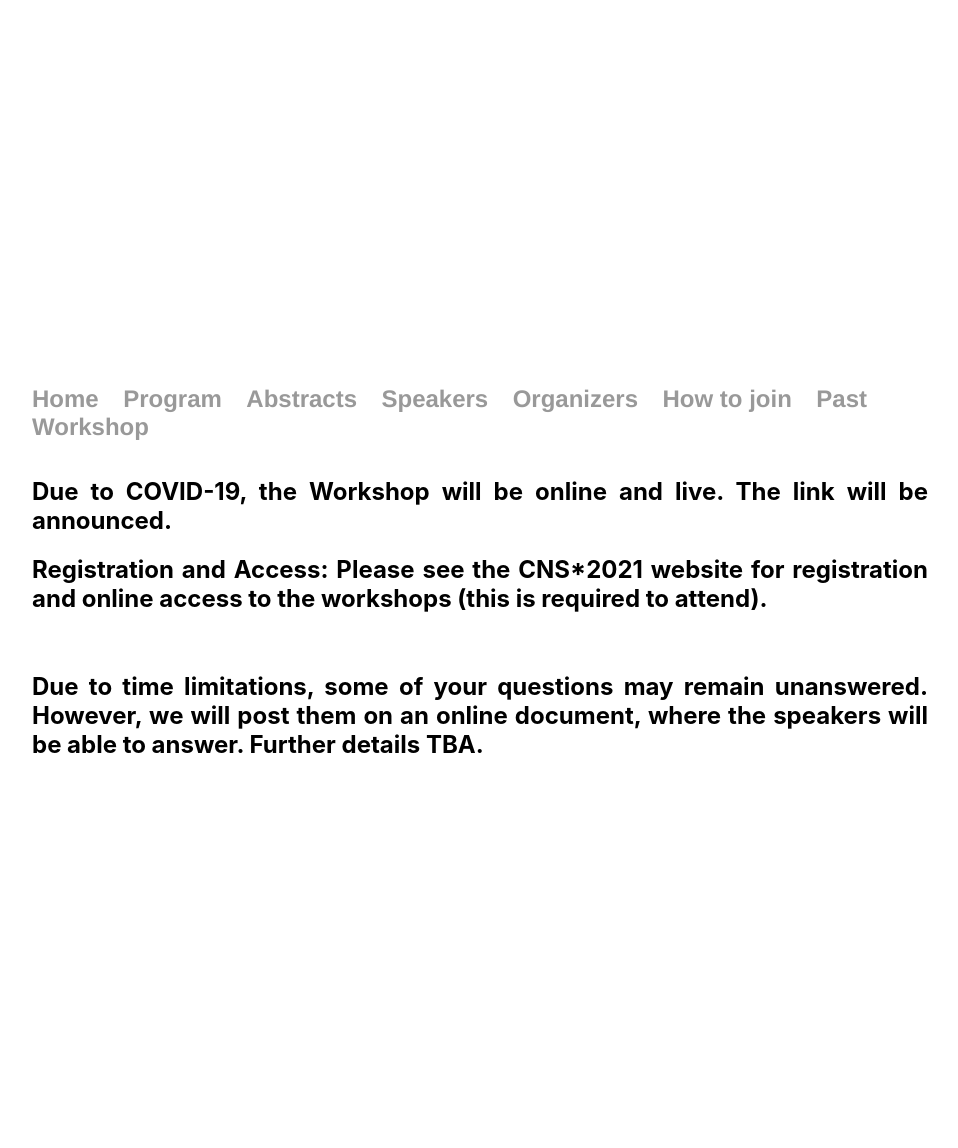
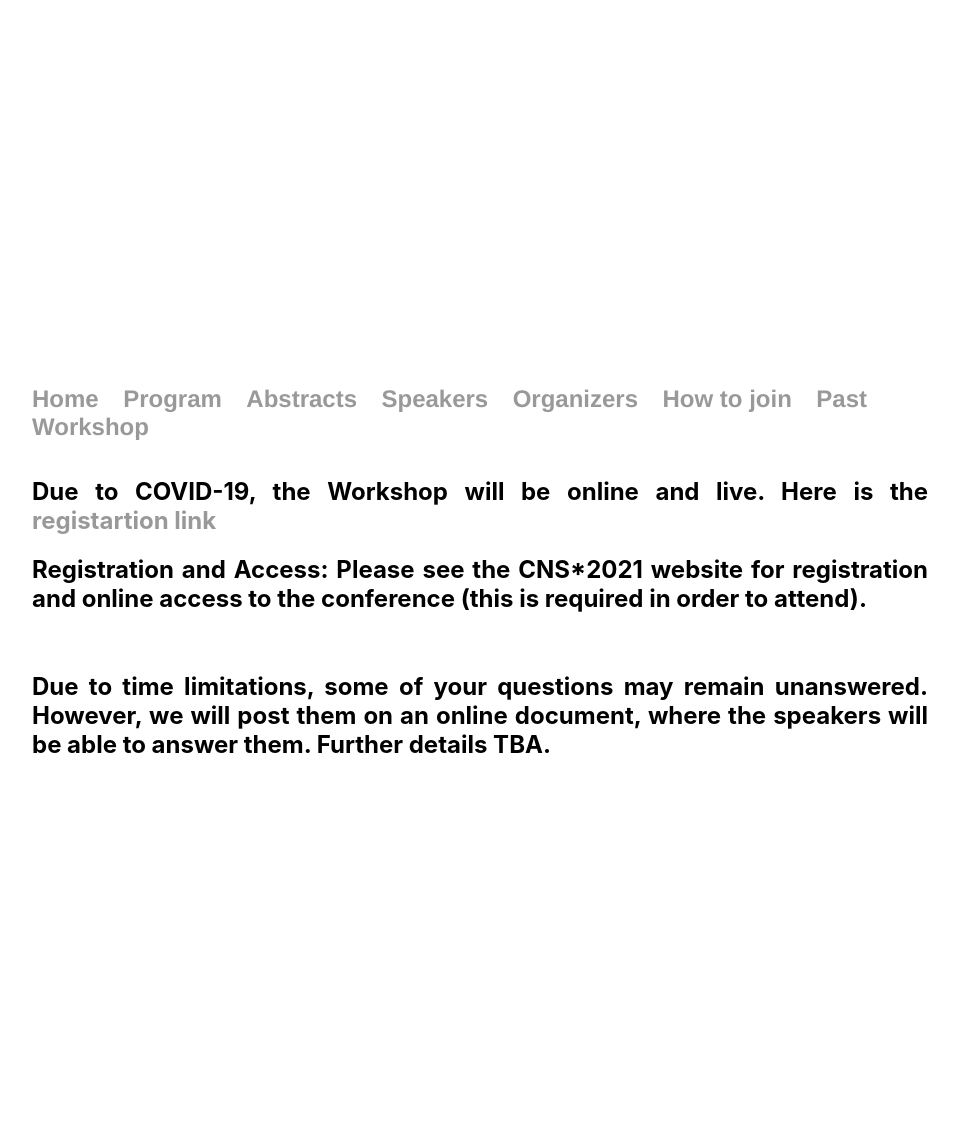
Before and after one commit to spirosChv/ocns2021interneurons, a Jekyll site: the page built from join/index.html, in a window 1280 px wide. Shown: the whole page, without its empty margins (160-1118 px from the left). Built offline with Jekyll 4.4.1, drawn with Linux system fonts in a browser that asks for light colours.

Commit message:
Update index.html

```diff
--- a/join/index.html
+++ b/join/index.html
@@ -5,11 +5,11 @@ title: Join
 
 <div class="blurb">
 
-      <h2 style="fonts-size: 16px"> Due to COVID-19, the Workshop will be online and live. The link will be announced. </a></h2>
-      <h2 style="fonts-size: 16px">Registration and Access: Please see the CNS*2021 website for registration and online access to the workshops
-      (this is required to attend).</h2>
+      <h2 style="fonts-size: 16px"> Due to COVID-19, the Workshop will be online and live. Here is the <a href="https://us02web.zoom.us/meeting/register/tZAucOGoqDMiHNCFEc_E24FffynqUV1UZRqM">registartion link</a></h2>
+      <h2 style="fonts-size: 16px">Registration and Access: Please see the CNS*2021 website for registration and online access to the conference
+      (this is required in order to attend).</h2>
       <br> <h2> Due to time limitations, some of your questions may remain unanswered. However,
-      we will post them on an online document, where the speakers will be able to answer. Further details TBA. </h2>
+      we will post them on an online document, where the speakers will be able to answer them. Further details TBA. </h2>
 
 
 </div>
```
